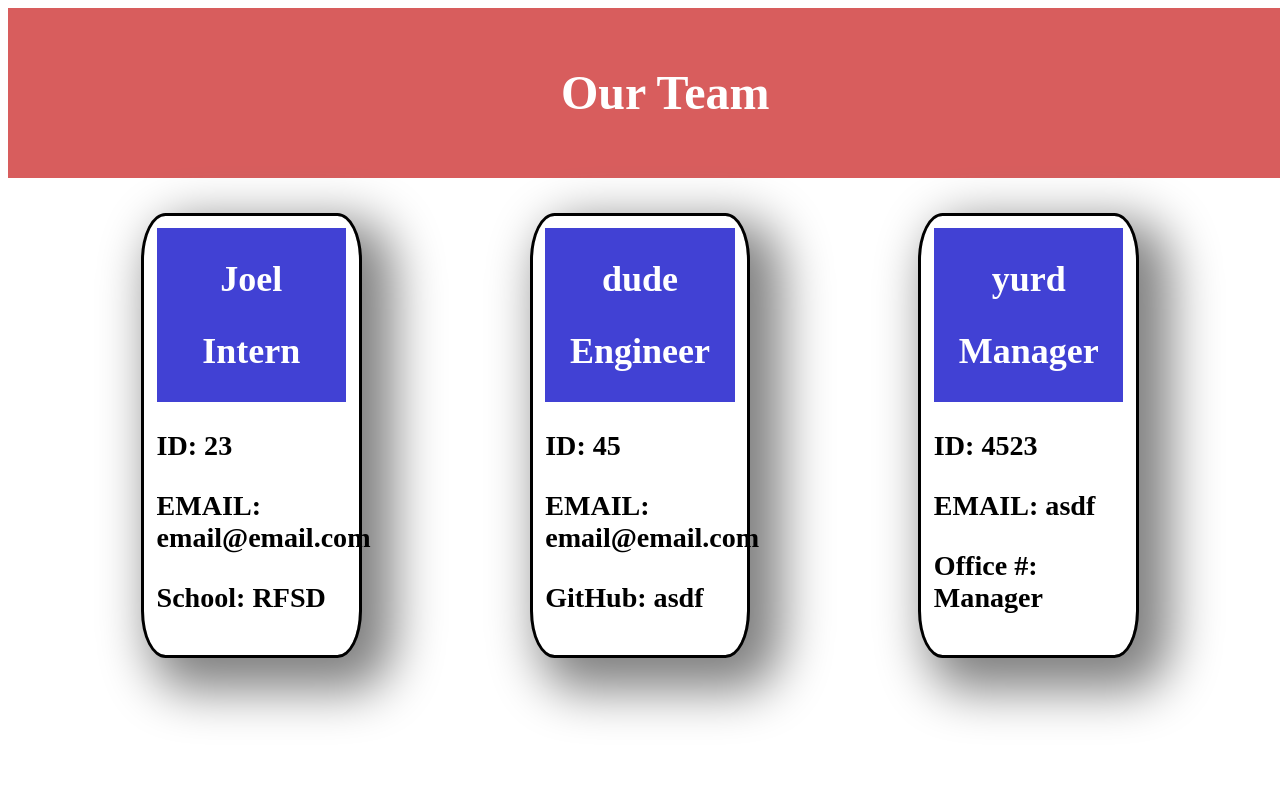
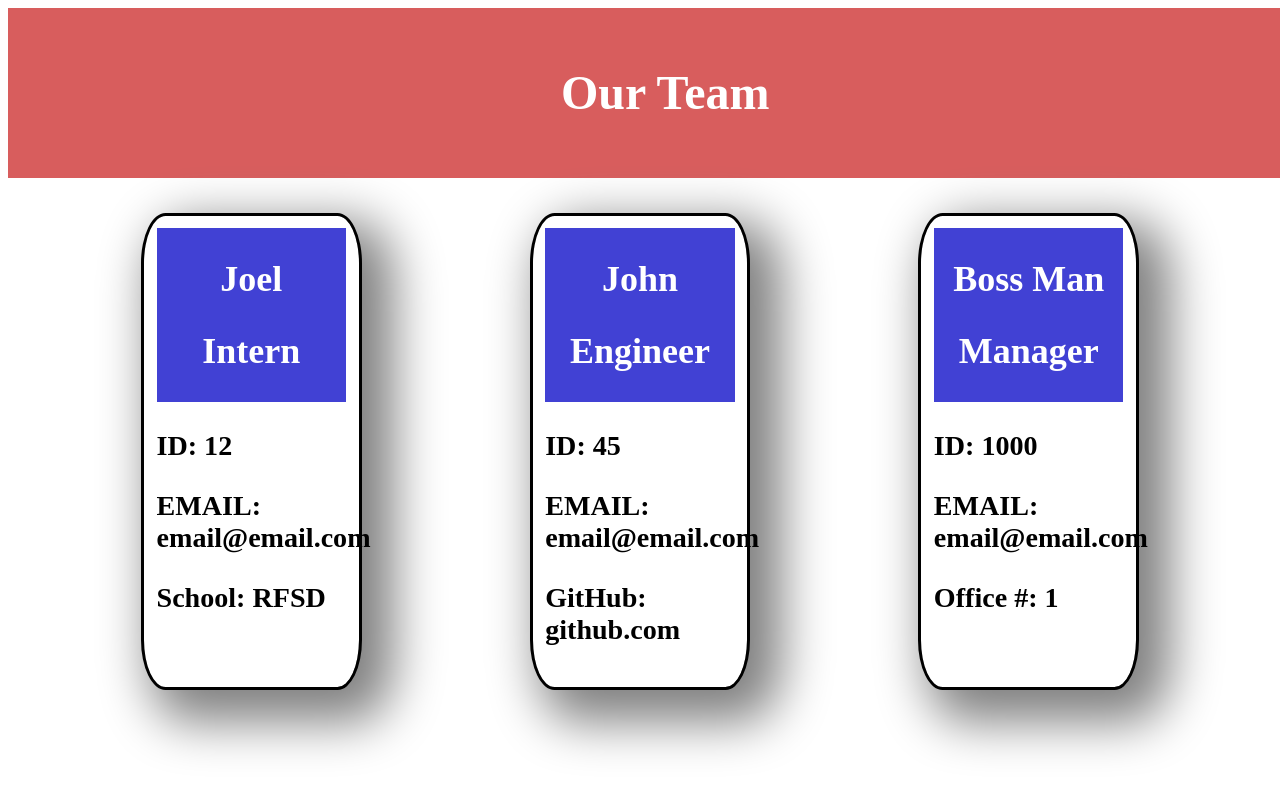
Before and after one commit to jajohnson0201/TeamProfileGenerator-10, a website: page dist/sampleIndex.html in a window 1280 px wide. Shown: the top 792 px of the page. Drawn offline with Linux system fonts and the light colour scheme.

Commit message:
added the sampleIndex.html file made with app

```diff
--- a/dist/sampleIndex.html
+++ b/dist/sampleIndex.html
@@ -19,7 +19,7 @@
                     <h2>Intern</h2>
                 </div>
                 <div class="card-info">
-                    <h3>ID: 23</h3>
+                    <h3>ID: 12</h3>
                     <h3>EMAIL: email@email.com</h3>
                     <h3>School: RFSD</h3>
                 </div>
@@ -27,25 +27,25 @@
 
             <div class="card">
                 <div class="card-header">
-                     <h2>dude</h2>
+                     <h2>John</h2>
                      <h2>Engineer</h2>
                  </div>
                 <div class="card-info">
                      <h3>ID: 45</h3>
                      <h3>EMAIL: email@email.com</h3>
-                     <h3>GitHub: asdf</h3>
+                     <h3>GitHub: github.com</h3>
                  </div>
             </div>
 
              <div class="card">
                  <div class="card-header">
-                     <h2>yurd</h2>
+                     <h2>Boss Man</h2>
                      <h2>Manager</h2>
                  </div>
                 <div class="card-info">
-                     <h3>ID: 4523</h3>
-                     <h3>EMAIL: asdf</h3>
-                     <h3>Office #: Manager</h3>
+                     <h3>ID: 1000</h3>
+                     <h3>EMAIL: email@email.com</h3>
+                     <h3>Office #: 1</h3>
                 </div>
             </div>
 
```
